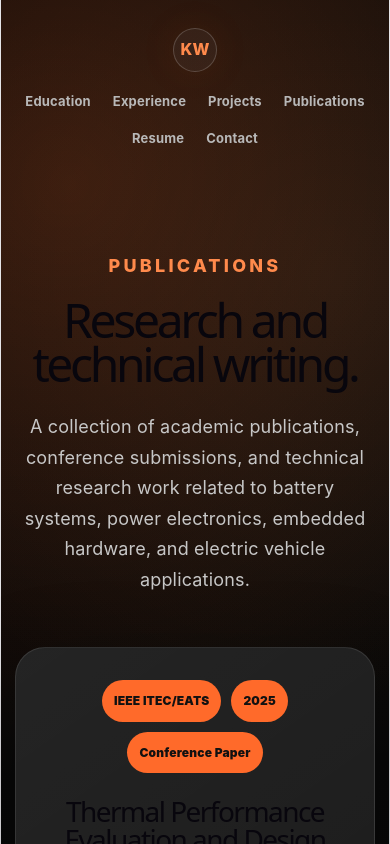
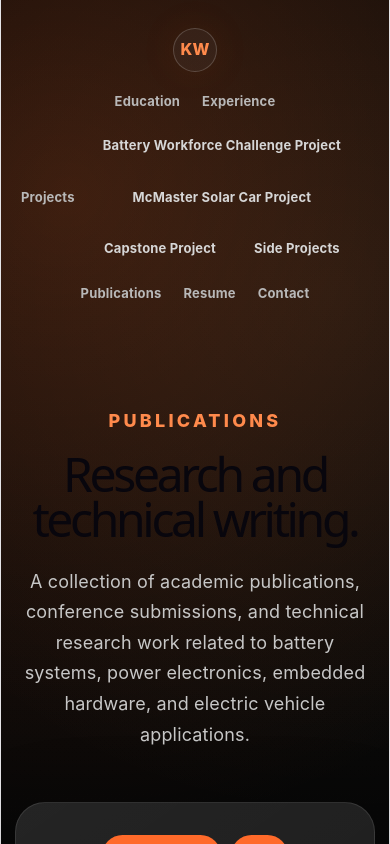
Before and after one commit to Kavishw/Kavishw.github.io, a React (Vite) app: page /#/publications in a window 390 px wide. Shown: the top 844 px of the page. Built offline with nearby package versions, Linux system fonts and the light colour scheme.

Commit message:
Cleaning css files it5

```diff
--- a/src/App.css
+++ b/src/App.css
@@ -1231,11 +1231,10 @@ a {
     margin: 0 auto;
   }
 
-    .nav-dropdown:hover .dropdown-menu {
-    display: none !important;
-    opacity: 0 !important;
-    visibility: hidden !important;
-    pointer-events: none !important;
+  .nav-dropdown:hover .dropdown-menu {
+    display: flex !important;
+    opacity: 1 !important;
+    visibility: visible !important;
   }
 
   .nav-dropdown {
@@ -1246,9 +1245,20 @@ a {
   .dropdown-trigger {
     display: inline-block;
   }
-
   .dropdown-menu {
-    display: none;
+    position: static;
+    display: flex !important;
+    opacity: 1 !important;
+    visibility: visible !important;
+    pointer-events: auto !important;
+    transform: none;
+    background: transparent;
+    border: none;
+    box-shadow: none;
+    padding: 0;
+    gap: 14px;
+    flex-wrap: wrap;
+    justify-content: center;
   }
 
   .nav-links > a,
```
